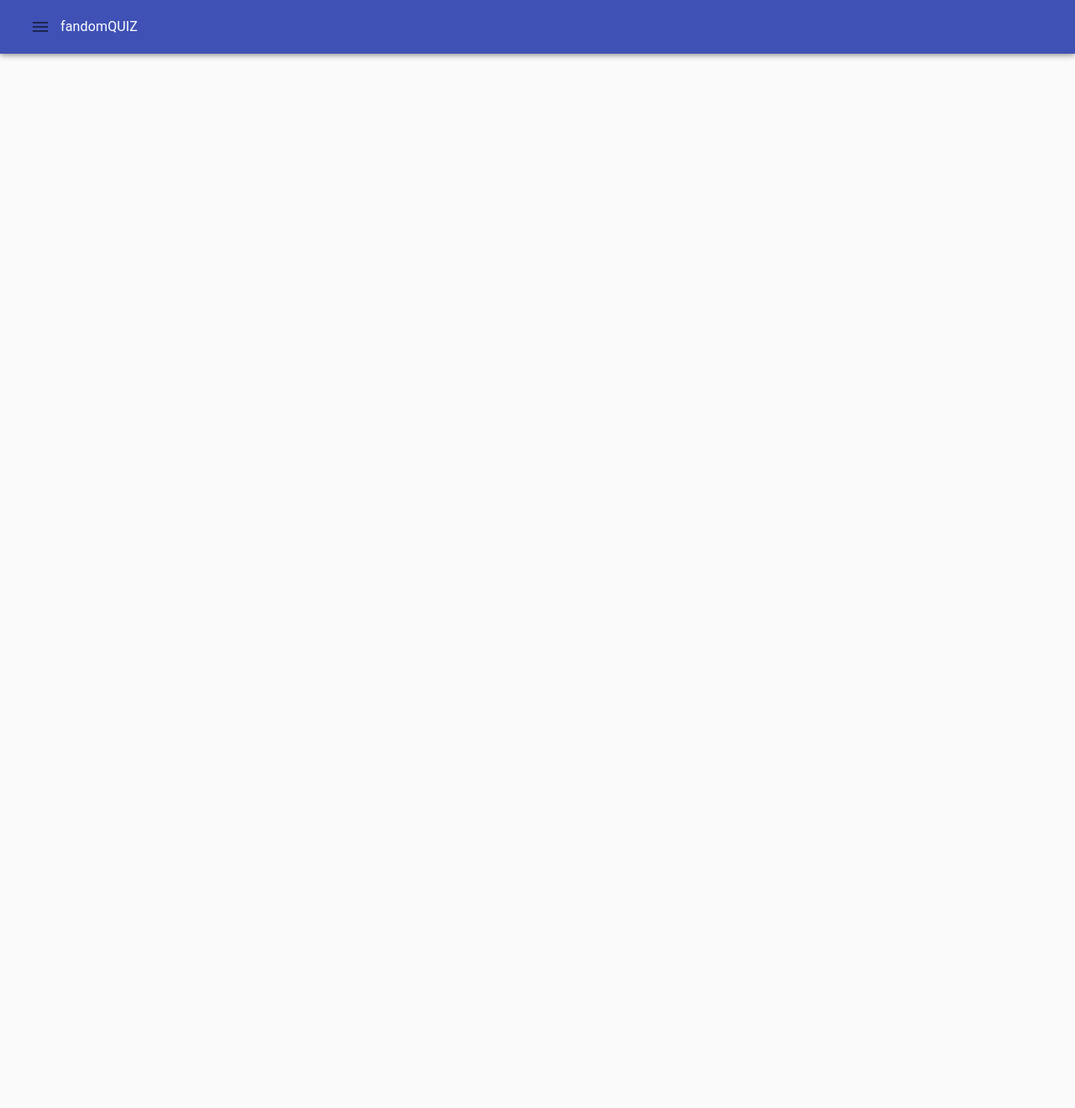
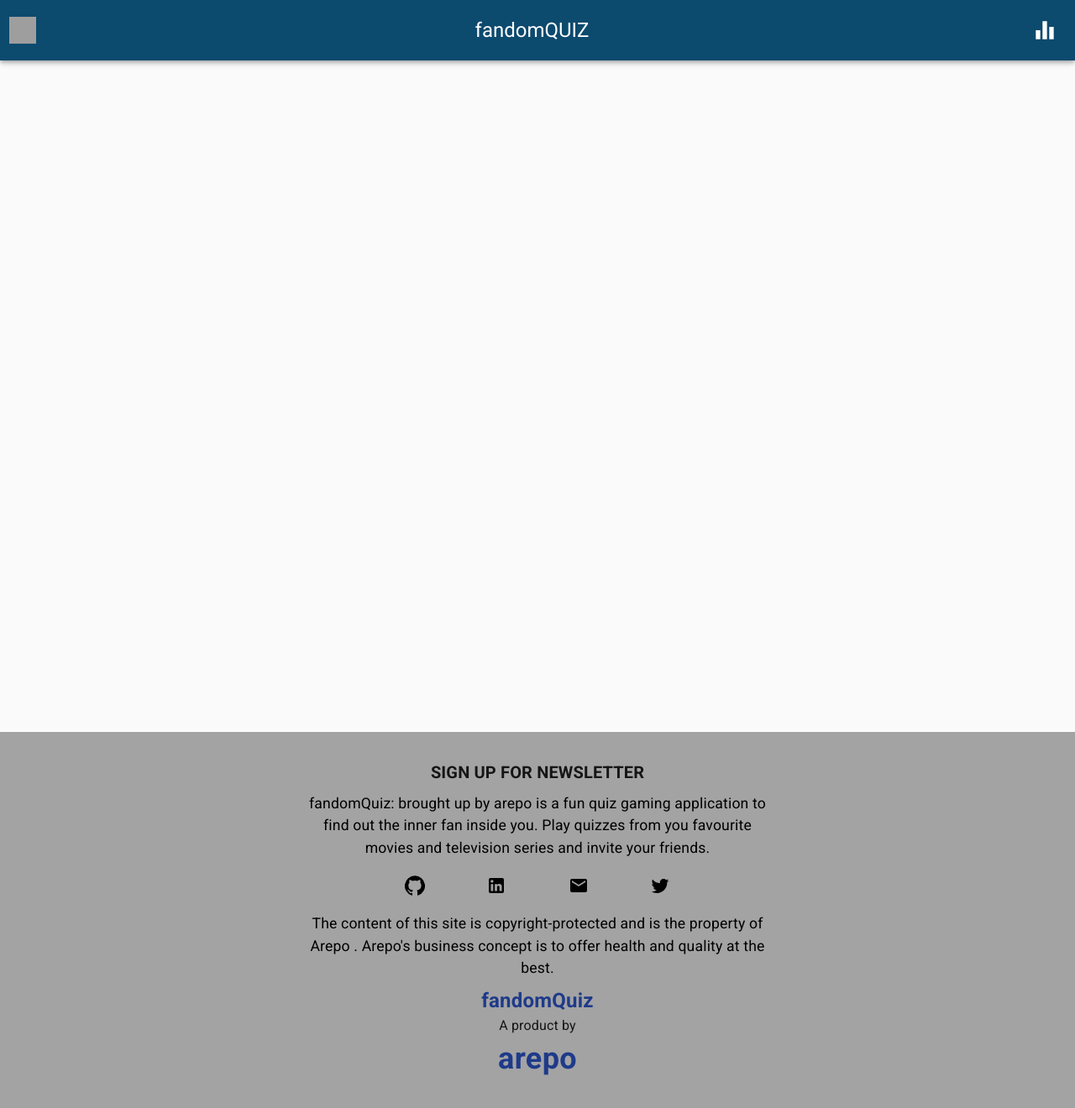
Before and after one commit to Saurabh071997/fandom-quiz-app-frontend, a React (Create React App) app: page / in a window 1280 px wide. Shown: the whole page at 84% size. Before the commit the page ends 800 px from the top, so only its background shows below. Built offline with nearby package versions, Linux system fonts and the light colour scheme; grey boxes are pictures that could not be loaded.

Commit message:
added navigation and footer

```diff
--- a/package.json
+++ b/package.json
@@ -12,8 +12,11 @@
     "@types/node": "^12.0.0",
     "@types/react": "^17.0.0",
     "@types/react-dom": "^17.0.0",
+    "axios": "^0.21.1",
+    "history": "^5.0.0",
     "react": "^17.0.2",
     "react-dom": "^17.0.2",
+    "react-router-dom": "^6.0.0-beta.0",
     "react-scripts": "4.0.3",
     "typescript": "^4.1.2",
     "web-vitals": "^1.0.1"
--- a/public/index.html
+++ b/public/index.html
@@ -15,6 +15,8 @@
       user's mobile device or desktop. See https://developers.google.com/web/fundamentals/web-app-manifest/
     -->
     <link rel="manifest" href="%PUBLIC_URL%/manifest.json" />
+    <link rel="stylesheet" href="https://fonts.googleapis.com/css?family=Roboto:300,400,500,700&display=swap" />
+
     <!--
       Notice the use of %PUBLIC_URL% in the tags above.
       It will be replaced with the URL of the `public` folder during the build.
--- a/src/App.css
+++ b/src/App.css
@@ -1,38 +1,4 @@
-.App {
-  text-align: center;
+footer {
+  background-color: #a3a3a3;
+  padding: 1rem 0rem;
 }
-
-.App-logo {
-  height: 40vmin;
-  pointer-events: none;
-}
-
-@media (prefers-reduced-motion: no-preference) {
-  .App-logo {
-    animation: App-logo-spin infinite 20s linear;
-  }
-}
-
-.App-header {
-  background-color: #282c34;
-  min-height: 100vh;
-  display: flex;
-  flex-direction: column;
-  align-items: center;
-  justify-content: center;
-  font-size: calc(10px + 2vmin);
-  color: white;
-}
-
-.App-link {
-  color: #61dafb;
-}
-
-@keyframes App-logo-spin {
-  from {
-    transform: rotate(0deg);
-  }
-  to {
-    transform: rotate(360deg);
-  }
-}
--- a/src/App.tsx
+++ b/src/App.tsx
@@ -1,21 +1,21 @@
 import React from 'react'
-import {CssBaseline, AppBar, Toolbar, Typography, IconButton} from '@material-ui/core'
-import MenuIcon from '@material-ui/icons/Menu'
+import {CssBaseline} from '@material-ui/core'
+import {Routes, Route} from 'react-router-dom'
 import './App.css'
+import {Navigation} from './components/Navigation'
+import {Footer} from './components/Footer'
 
-function App() {
+const App = () => {
   return (
     <div className="App">
         <CssBaseline/>
-        <AppBar>
 
-          <Toolbar>
-          <IconButton>
-          <MenuIcon/>
-          </IconButton>
-            <Typography>fandomQUIZ</Typography>
-          </Toolbar>
-        </AppBar>
+        <Navigation />
+        <div style={{minHeight: "100vh"}}>
+
+        </div>
+        <Footer/>
+
     </div>
   );
 }
--- /dev/null
+++ b/src/components/Footer.tsx
@@ -0,0 +1,90 @@
+import { Container, Typography, Grid, IconButton } from "@material-ui/core";
+import GitHubIcon from "@material-ui/icons/GitHub";
+import LinkedInIcon from "@material-ui/icons/LinkedIn";
+import MailIcon from "@material-ui/icons/Mail";
+import TwitterIcon from "@material-ui/icons/Twitter";
+
+import { useStyles } from "../utils/quizStyle";
+import { useWindowSize } from "../context/useWindowSize";
+
+export const Footer = () => {
+  const classes = useStyles();
+
+  const [, width] = useWindowSize();
+
+  return (
+    <>
+      <footer>
+        <Container maxWidth="sm" className={classes.footerContainer}>
+          <Typography
+            align="center"
+            variant="h6"
+            style={{ fontWeight: "bold" }}
+          >
+            SIGN UP FOR NEWSLETTER
+          </Typography>
+          <Typography align="center" className={classes.footerText}>
+            fandomQuiz: brought up by arepo is a fun quiz gaming application to
+            find out the inner fan inside you. Play quizzes from you favourite
+            movies and television series and invite your friends.
+          </Typography>
+          <Grid
+            container
+            direction="row"
+            justify="space-between"
+            style={{
+              maxWidth: width > 600 ? "60%" : "auto",
+              margin: "0rem auto"
+            }}
+
+          >
+            <Grid item>
+              <a href="https://github.com/Saurabh071997">
+                <IconButton>
+                  <GitHubIcon className={classes.footerIcon} />
+                </IconButton>
+              </a>
+            </Grid>
+
+            <Grid item>
+              <a href="https://www.linkedin.com/in/saurabh-kamboj/">
+                <IconButton>
+                  <LinkedInIcon className={classes.footerIcon} />
+                </IconButton>
+              </a>
+            </Grid>
+
+            <Grid item>
+              <a href="mailto:saurabhkamboj1997@gmail.com">
+                <IconButton>
+                  <MailIcon className={classes.footerIcon} />
+                </IconButton>
+              </a>
+            </Grid>
+
+            <Grid item>
+              <a href="https://twitter.com/im_saurabhK">
+                <IconButton>
+                  <TwitterIcon className={classes.footerIcon} />
+                </IconButton>
+              </a>
+            </Grid>
+          </Grid>
+
+          <Typography align="center" className={classes.footerText}>
+            The content of this site is copyright-protected and is the property
+            of Arepo . Arepo's business concept is to offer health and quality
+            at the best.
+          </Typography>
+          <Typography align="center" className={classes.footerAppName}>
+            fandomQuiz
+          </Typography>
+          <Typography align="center">A product by </Typography>
+          <Typography align="center" className={classes.footerCompanyName}>
+            arepo
+          </Typography>
+        </Container>
+      </footer>
+    </>
+  );
+};
--- /dev/null
+++ b/src/components/Navigation.tsx
@@ -0,0 +1,41 @@
+import { AppBar, Toolbar, Typography, IconButton } from "@material-ui/core";
+import EqualizerIcon from "@material-ui/icons/Equalizer";
+// import { Link } from "react-router-dom";
+import { useStyles } from "../utils/quizStyle";
+
+export const QuizIcon = () => {
+  const classes = useStyles();
+  let img_icon =
+    "https://www.pngkit.com/png/full/20-205143_fandom-heart-icon-fandom-logo.png";
+  return (
+    <>
+      <img src={img_icon} alt="icon" className={classes.navIcon} />
+    </>
+  );
+};
+
+export const Navigation = () => {
+  const classes = useStyles();
+  return (
+    <>
+      <AppBar position="sticky">
+        <Toolbar className={classes.navBg}>
+          <IconButton size="small" edge="end">
+            {/* <Link to="/"> */}
+              <QuizIcon />
+            {/* </Link> */}
+          </IconButton>
+          <Typography variant="h5" className={classes.navTitle}>
+            {" "}
+            fandomQUIZ{" "}
+          </Typography>
+          <IconButton>
+            {/* <Link to="/leaderboard"> */}
+              <EqualizerIcon className={classes.navChart} />
+            {/* </Link> */}
+          </IconButton>
+        </Toolbar>
+      </AppBar>
+    </>
+  );
+};
--- /dev/null
+++ b/src/context/useWindowSize.tsx
@@ -0,0 +1,17 @@
+import { useEffect, useState } from "react";
+
+export const useWindowSize =()=> {
+  const [size, setSize] = useState([window.innerHeight, window.innerWidth]);
+  useEffect(() => {
+    const handleResize = () => {
+      setSize([window.innerHeight, window.innerWidth]);
+    };
+    window.addEventListener("resize", handleResize);
+
+    return () => {
+      window.removeEventListener("resize", handleResize);
+    };
+  }, []);
+
+  return size;
+}
--- /dev/null
+++ b/src/utils/quizStyle.ts
@@ -0,0 +1,200 @@
+import { makeStyles } from "@material-ui/core/styles";
+
+export const useStyles = makeStyles(() => ({
+  navBg: {
+    backgroundColor: "#0C4A6E",
+    padding: "0.5rem"
+  },
+
+  navIcon: {
+    height: "2rem",
+    width: "2rem",
+    margin: "0rem 0.5rem 0rem 0rem",
+    cursor: "pointer"
+  },
+
+  navChart: {
+    color: "white",
+    height: "2rem",
+    width: "2rem"
+  },
+
+  navTitle: {
+    textAlign:"center",
+    flexGrow: 1,
+
+  },
+
+  footerContainer: {
+    padding: "1rem"
+  },
+
+  footerGrid: {
+    width: "50%",
+    margin: "0rem auto"
+  },
+
+  footerText: {
+    fontSize: "1.1rem",
+    color: "black",
+    margin: "0.5rem 0rem"
+  },
+
+  footerIcon: {
+    color: "black"
+  },
+
+  footerAppName: {
+    fontSize: "1.5rem",
+    fontWeight: "bold",
+    color: "#1E3A8A"
+  },
+
+  footerCompanyName: {
+    fontSize: "2.25rem",
+    fontWeight: "bold",
+    color: "#1E3A8A"
+  },
+
+  cardGrid: {
+    paddingTop: "1rem"
+  },
+
+  card: {
+    height: "100%",
+    display: "block"
+  },
+
+  cardMedia: {
+    width: "100%",
+    height: "100%",
+    cursor: "pointer",
+    borderRadius: "0.5rem"
+  },
+
+  quizContainer: {
+    position: "relative",
+    padding: "0rem",
+    // backgroundColor: "#0C4A6E",
+    height: "100vh"
+  },
+
+  quizBgImg: {
+    width: "100%",
+    height: "90vh",
+    opacity: "0.7"
+  },
+
+  quizSubContainer: {
+    position: "absolute",
+    top: "3rem"
+  },
+
+  pageHead: {
+    fontSize: "4rem",
+    fontWeight: "bold",
+    margin: "2rem auto"
+  },
+
+  quizQuestion: {
+    fontSize: "1.5rem",
+    marginBottom: "0.5rem"
+  },
+
+  quizOption: {
+    fontSize: "1.5rem",
+    margin: "0.5rem 0rem",
+    padding: "1rem 0.5rem",
+    border: "1px solid #9CA3AF",
+    borderRadius: "0.5rem",
+    cursor: "pointer",
+    width: "100%",
+    background: "transparent",
+    "&:hover": {
+      boxShadow: "2px 0px 4px #9CA3AF"
+    }
+  },
+
+  quizOptionSelected: {
+    fontSize: "1.5rem",
+    margin: "0.5rem 0rem",
+    padding: "1rem 0.5rem",
+    border: "1px solid #0369A1",
+    borderRadius: "0.5rem",
+    cursor: "pointer",
+    color: "#0369A1",
+    width: "100%",
+    "&:hover": {
+      boxShadow: "2px 0px 4px #9CA3AF"
+    }
+  },
+
+  btnNavigate: {
+    outline: "none",
+    fontSize: "1.25rem",
+    background: "transparent",
+    border: "2px solid #0C4A6E",
+    color: "#0C4A6E",
+    padding: "0.5rem",
+    cursor: "pointer",
+    "&:hover": {
+      color: "white",
+      backgroundColor: "#0C4A6E"
+    }
+  },
+
+  btnModal: {
+    outline: "none",
+    border: "none",
+    fontSize: "1.15rem",
+    padding: "0.35rem 0.5rem",
+    color: "white",
+    backgroundColor: "#171717",
+    cursor: "pointer"
+  },
+
+  modalIcon: {
+    position: "relative",
+    top: "0.2em"
+  },
+
+  btnFinish: {
+    outline: "none",
+    fontSize: "1.25rem",
+    background: "transparent",
+    border: "2px solid #EF4444",
+    color: "#EF4444",
+    padding: "0.5rem",
+    cursor: "pointer",
+    "&:hover": {
+      color: "white",
+      backgroundColor: "#EF4444"
+    }
+  },
+
+  score: {
+    fontSize: "1.75rem",
+    color: "#075985"
+  },
+
+  scoreTotal: {
+    fontSize: "1.25rem",
+    color: "#0284C7"
+  },
+
+  graph: {
+    borderLeft: "1px solid #71717A",
+    borderBottom: "1px solid #71717A",
+    marginBottom: "2rem"
+  },
+
+  resultOption: {
+    fontSize: "1.25rem",
+    margin: "0.25rem 0rem",
+    padding: "0.5rem",
+    borderRadius: "0.5rem",
+    cursor: "pointer",
+    width: "100%",
+    background: "transparent"
+  }
+}));
```
Also changed, not shown: src/index.tsx (+6 -2 lines), 1 other file (tests, documents, lock files or other folders).
